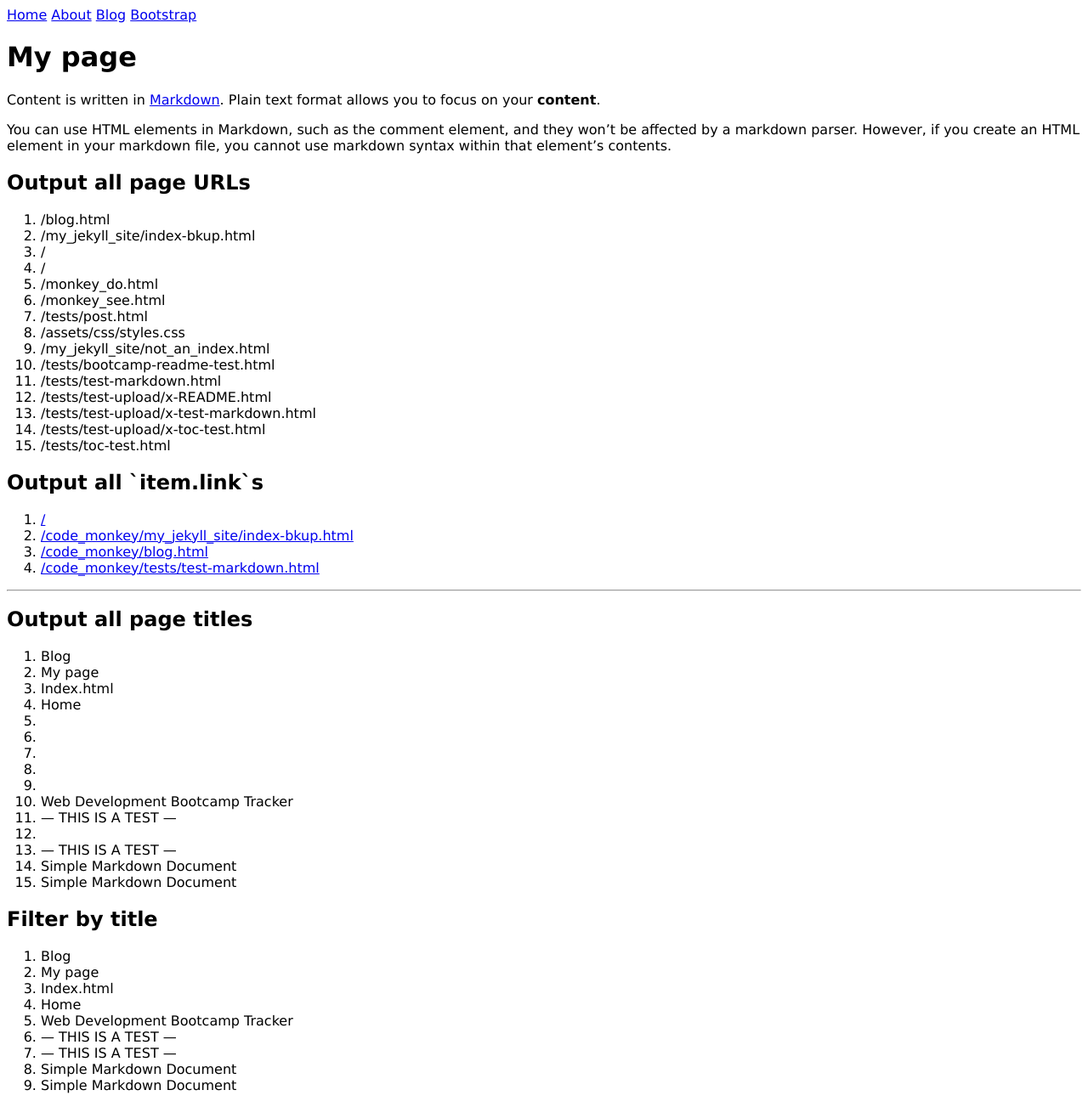
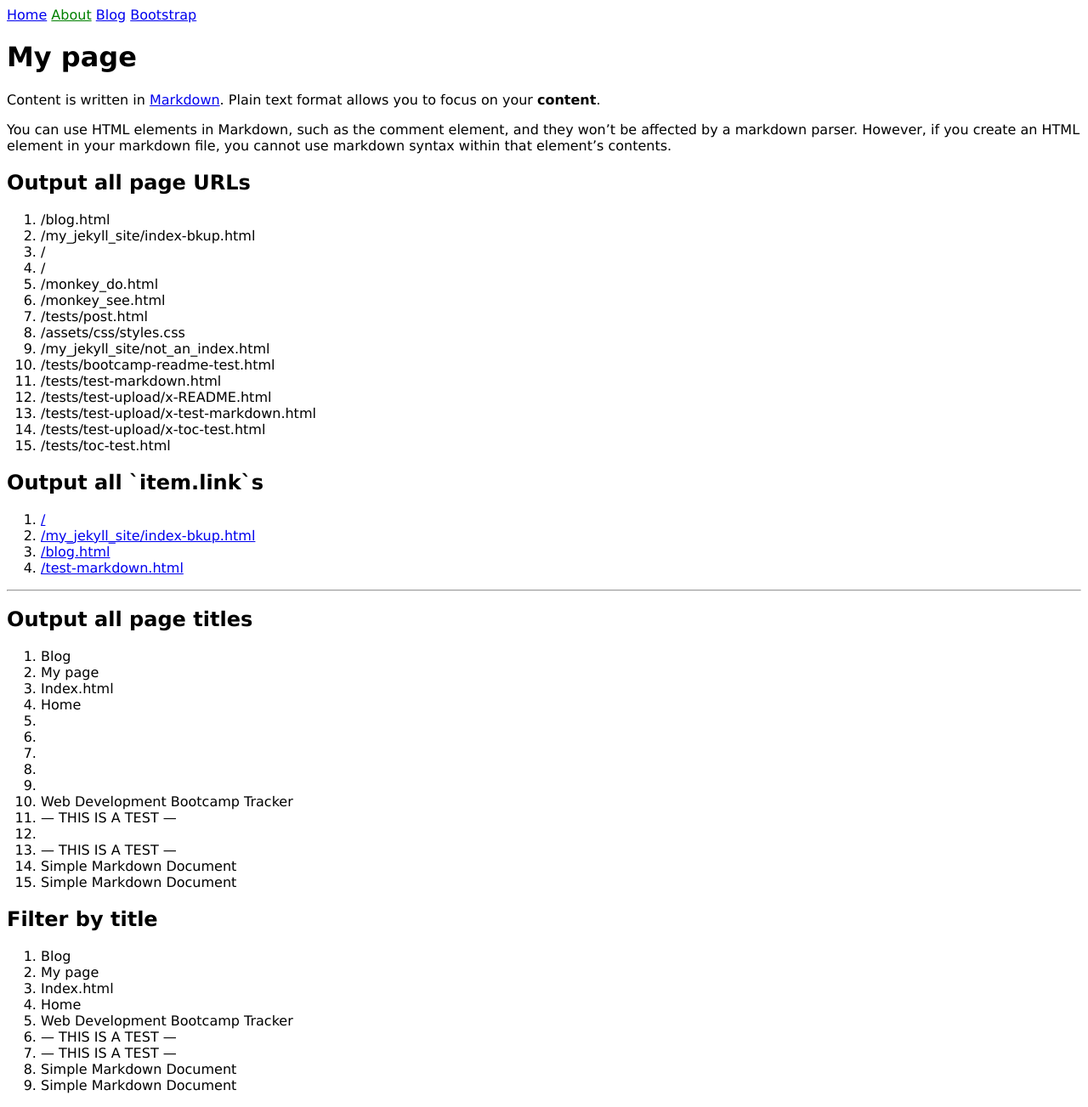
Before and after one commit to studentiyot/code_monkey, a Jekyll site: the page built from my_jekyll_site/index-bkup.md, in a window 1280 px wide. Shown: the whole page at 85% size. Built offline with Jekyll 4.4.1, drawn with Linux system fonts in a browser that asks for light colours.

Commit message:
Update navigation.yml

```diff
--- a/_data/navigation.yml
+++ b/_data/navigation.yml
@@ -1,8 +1,8 @@
 - name: Home
   link: /
 - name: About
-  link: /code_monkey/my_jekyll_site/index-bkup.html
+  link: /my_jekyll_site/index-bkup.html
 - name: Blog
-  link: /code_monkey/blog.html
+  link: /blog.html
 - name: Bootstrap
-  link: /code_monkey/tests/test-markdown.html
+  link: /test-markdown.html
```
